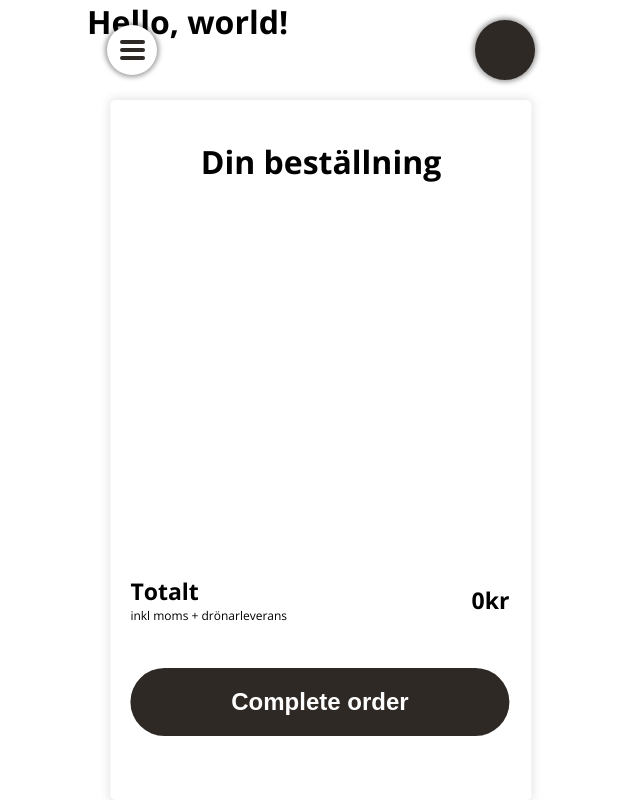
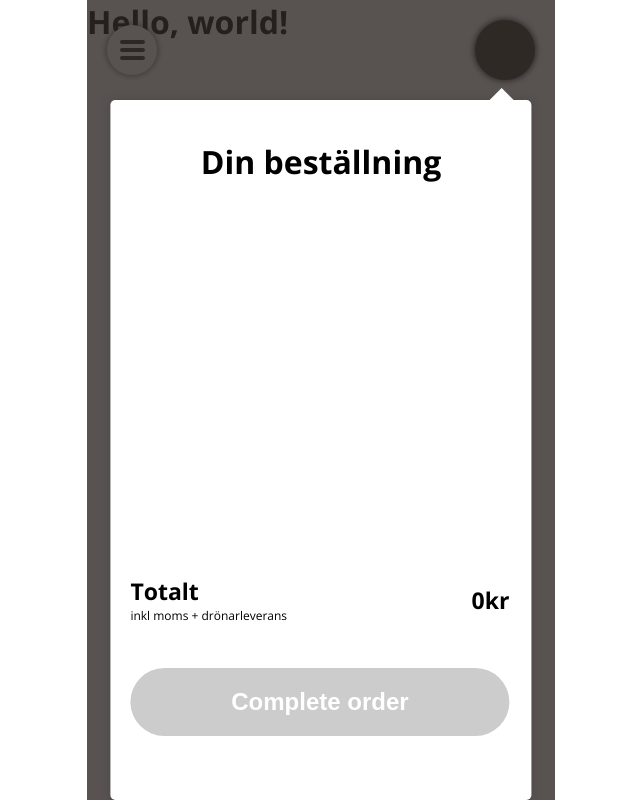
Before and after one commit to Al3ksand3r-dev/airbean-webshop, a Vue app: page / in a window 1280 px wide. Both pictures are taken after a click on the element 824 px from the left and 50 px from the top of the page. Shown: the whole page, without its empty margins (319-959 px from the left). Built offline with nearby package versions, Linux system fonts and the light colour scheme.

Commit message:
modified styles and fix minor bugs

```diff
--- a/src/components/TheCartList.vue
+++ b/src/components/TheCartList.vue
@@ -1,23 +1,27 @@
 <template>
   <article class="cart-list">
     <div
-      class="cart-list__item cart-list__item--flex"
+      class="cart-list__item"
       v-for="cartItem in cartItems"
       :key="cartItem.id"
     >
-      <div class="cart-list__row">
+      <div
+        class="cart-list__row cart-list__row--flex"
+        v-if="cartItem.count > 0"
+      >
         <div class="cart-list__col">
           <p class="cart-list__title">{{ cartItem.title }}</p>
           <p class="cart-list__price">
             {{ cartItem.price * cartItem.count }} kr
           </p>
         </div>
-      </div>
-      <div class="cart-list__row">
         <div class="cart-list__col cart-list__col--align-center">
           <span class="lnr lnr-chevron-up" @click="cartItem.count++"></span>
           <p class="cart-list__count">{{ cartItem.count }}</p>
-          <span class="lnr lnr-chevron-down" @click="cartItem.count--"></span>
+          <span
+            class="lnr lnr-chevron-down"
+            @click="cartItem.count > 0 && cartItem.count--"
+          ></span>
         </div>
       </div>
     </div>
@@ -34,7 +38,13 @@
         </div>
       </div>
       <div class="cart-list__row">
-        <button class="cart-list__submit">Complete order</button>
+        <button
+          class="cart-list__submit"
+          :disabled="$store.getters.totalCartPrice === 0"
+          @click="handleOrder()"
+        >
+          Complete order
+        </button>
       </div>
     </div>
   </article>
@@ -47,9 +57,10 @@ export default {
   name: "TheCartList",
   setup() {
     const cartItems = computed(() => store.state.cartItems);
-
+    const handleOrder = () => console.log("Clicked");
     return {
       cartItems,
+      handleOrder,
     };
   },
 };
--- a/src/components/TheCartMenu.vue
+++ b/src/components/TheCartMenu.vue
@@ -1,7 +1,13 @@
 <template>
-  <div class="cart" :class="{ 'cart--open': $store.state.openCartModal }">
-    <h1 class="cart__title">Din beställning</h1>
-    <the-cart-list />
+  <div
+    class="backdrop"
+    :class="{ open: $store.state.openCartModal }"
+    @click.self="$store.commit('TOGGLE_CART_MODAL')"
+  >
+    <div class="cart" :class="{ 'cart--open': $store.state.openCartModal }">
+      <h1 class="cart__title">Din beställning</h1>
+      <the-cart-list />
+    </div>
   </div>
 </template>
 
--- a/src/components/layout/AppNavbar.vue
+++ b/src/components/layout/AppNavbar.vue
@@ -1,15 +1,15 @@
 <template>
   <nav class="navbar pa-20">
-    <the-cart-menu />
     <div class="navbar__burger">
       <div class="navbar__burger-line"></div>
       <div class="navbar__burger-line"></div>
       <div class="navbar__burger-line"></div>
     </div>
+    <the-cart-menu />
     <div class="navbar__cart" @click="$store.commit('TOGGLE_CART_MODAL')">
       <div
         class="navbar__cart-counter"
-        v-if="cartItems.length"
+        v-if="cartItems.length && $store.getters.totalCartPrice > 0"
         :class="{
           'animate__animated animate__fadeIn animate__faster': animationActive,
         }"
--- a/src/styles/partials/_app-navbar.scss
+++ b/src/styles/partials/_app-navbar.scss
@@ -36,6 +36,7 @@
     font-size: 22px;
     background: $brown;
     color: #fff;
+    z-index: 1;
     position: relative;
 
     &-counter {
--- a/src/styles/partials/_graphics.scss
+++ b/src/styles/partials/_graphics.scss
@@ -6,7 +6,9 @@
 
   &--bottom {
     bottom: 0;
-    position: fixed;
+    left: 50%;
+    position: absolute;
+    transform: translate(-50%);
     @include md() {
       left: 50%;
       transform: translate(-50%);
--- a/src/styles/partials/_the-cart-list.scss
+++ b/src/styles/partials/_the-cart-list.scss
@@ -66,5 +66,10 @@
     border: none;
     padding: 20px;
     border-radius: 40px;
+
+    &:disabled {
+      background: #ccc;
+      cursor: not-allowed;
+    }
   }
 }
--- a/src/styles/partials/_the-cart-menu.scss
+++ b/src/styles/partials/_the-cart-menu.scss
@@ -1,9 +1,29 @@
+.backdrop {
+  top: 0;
+  left: 50%;
+  opacity: 0;
+  width: 100%;
+  height: 100%;
+  z-index: 1;
+  position: fixed;
+  max-width: 468px;
+  visibility: hidden;
+  transform: translate(-50%);
+  background: rgba($brown, 0.8);
+
+  &.open {
+    opacity: 1;
+    visibility: visible;
+    transition: 0.1s ease;
+  }
+
   .cart {
     width: 90%;
     top: 100px;
     left: 50%;
     opacity: 0;
     padding: 20px;
+    max-width: 440px;
     background: #fff;
     min-height: 700px;
     position: absolute;
@@ -11,6 +31,19 @@
     visibility: hidden;
     transform: translate(-50%, -20px);
     box-shadow: 0 0 10px 2px rgba(#000, 0.1);
+
+    &::before {
+      content: "";
+      height: 50px;
+      width: 50px;
+      z-index: 1;
+      top: -12px;
+      right: 5px;
+      display: block;
+      background: #fff;
+      position: absolute;
+      clip-path: polygon(50% 0, 100% 50%, 50% 100%, 0 50%);
+    }
 
     &--open {
       opacity: 1;
@@ -26,3 +59,4 @@
       padding: 20px 0;
     }
   }
+}
--- a/src/views/pages/Home.vue
+++ b/src/views/pages/Home.vue
@@ -1,5 +1,5 @@
 <template>
-  <div class="container">
+  <div class="container__content">
     <h1>Hello, world!</h1>
   </div>
 </template>
--- a/src/views/pages/Menu.vue
+++ b/src/views/pages/Menu.vue
@@ -1,26 +1,24 @@
 <template>
-  <div class="container">
-    <div class="container__content container__content--bg-pink">
-      <graphics-top />
-      <Title title="Meny" />
-      <the-menu-list />
-      <graphics-bottom />
-    </div>
+  <div class="container__content container__content--bg-pink">
+    <graphics-top />
+    <Title title="Meny" />
+    <the-menu-list />
+    <graphics-bottom />
   </div>
 </template>
 
 <script>
 import Title from "@/components/AppTitle";
-import GraphicsTop from "@/components/layout/GraphicsTop.vue";
+import TheMenuList from "../../components/TheMenuList.vue";
+import GraphicsTop from "../../components/layout/GraphicsTop.vue";
 import GraphicsBottom from "../../components/layout/GraphicsBottom.vue";
-import TheMenuList from "../../components/TheMenuList.vue";
 export default {
   name: "Home",
   components: {
     Title,
+    TheMenuList,
     GraphicsTop,
     GraphicsBottom,
-    TheMenuList,
   },
 };
 </script>
```
Lines whose indentation alone changed are shown as unchanged.
